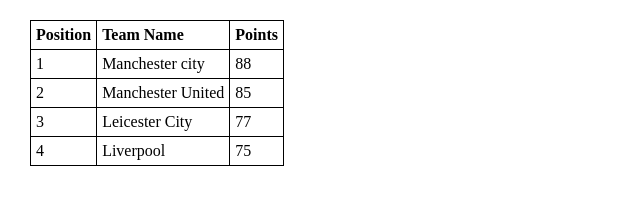
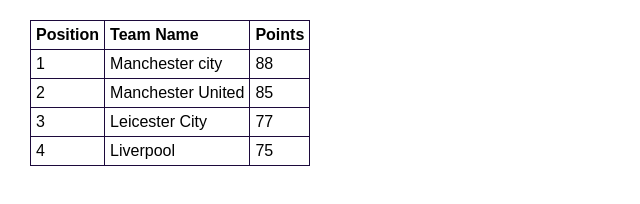
Before and after one commit to levintoo/pure-table, a plain HTML site: page index.html in a window 1280 px wide. Shown: the whole page, without its empty margins (0-640 px from the left). Drawn offline with Linux system fonts and the light colour scheme.

Commit message:
first second

```diff
--- a/style.css
+++ b/style.css
@@ -3,8 +3,9 @@
     margin: 10px;
 }
 table, th, td {
-    border: 1px solid black;
+    border: 1px solid rgb(28, 9, 59);
     border-collapse: collapse;
+    font-family: sans-serif;
   }
   th, td {
     padding: 5px;
```
